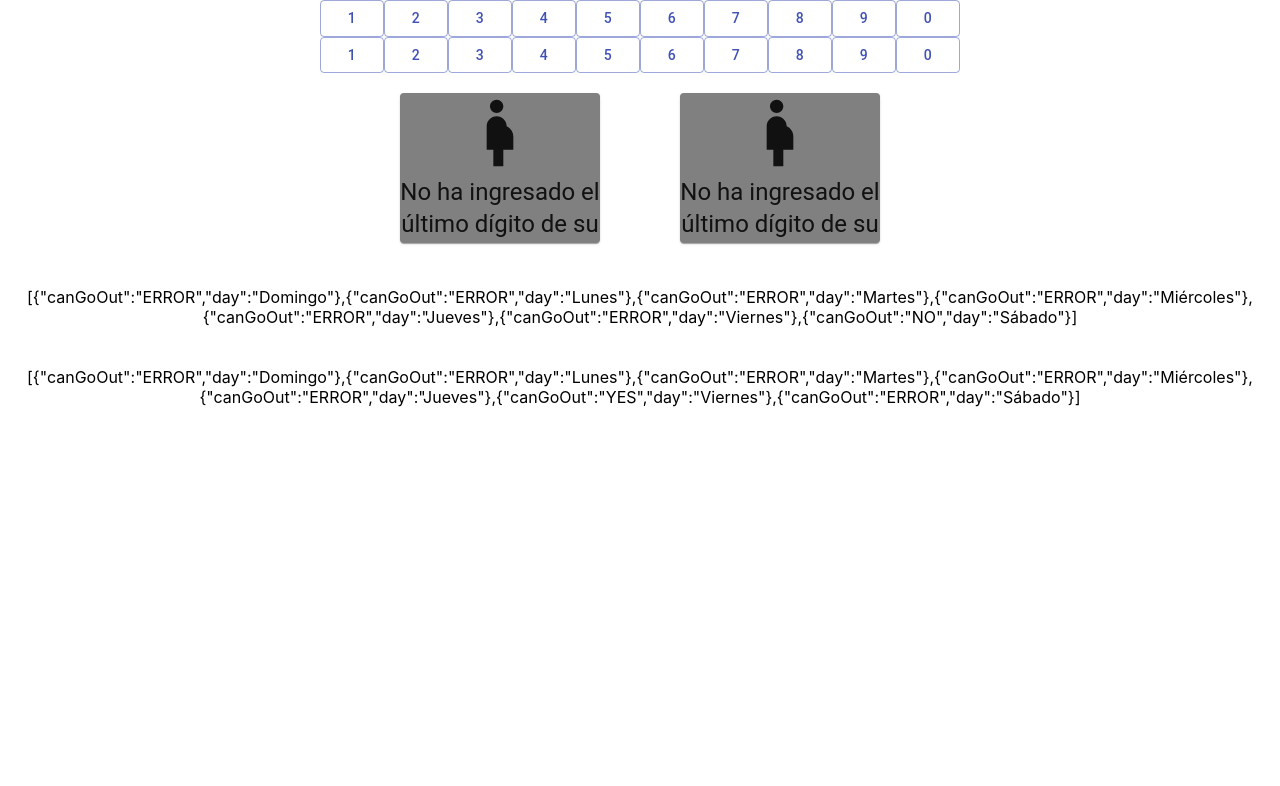
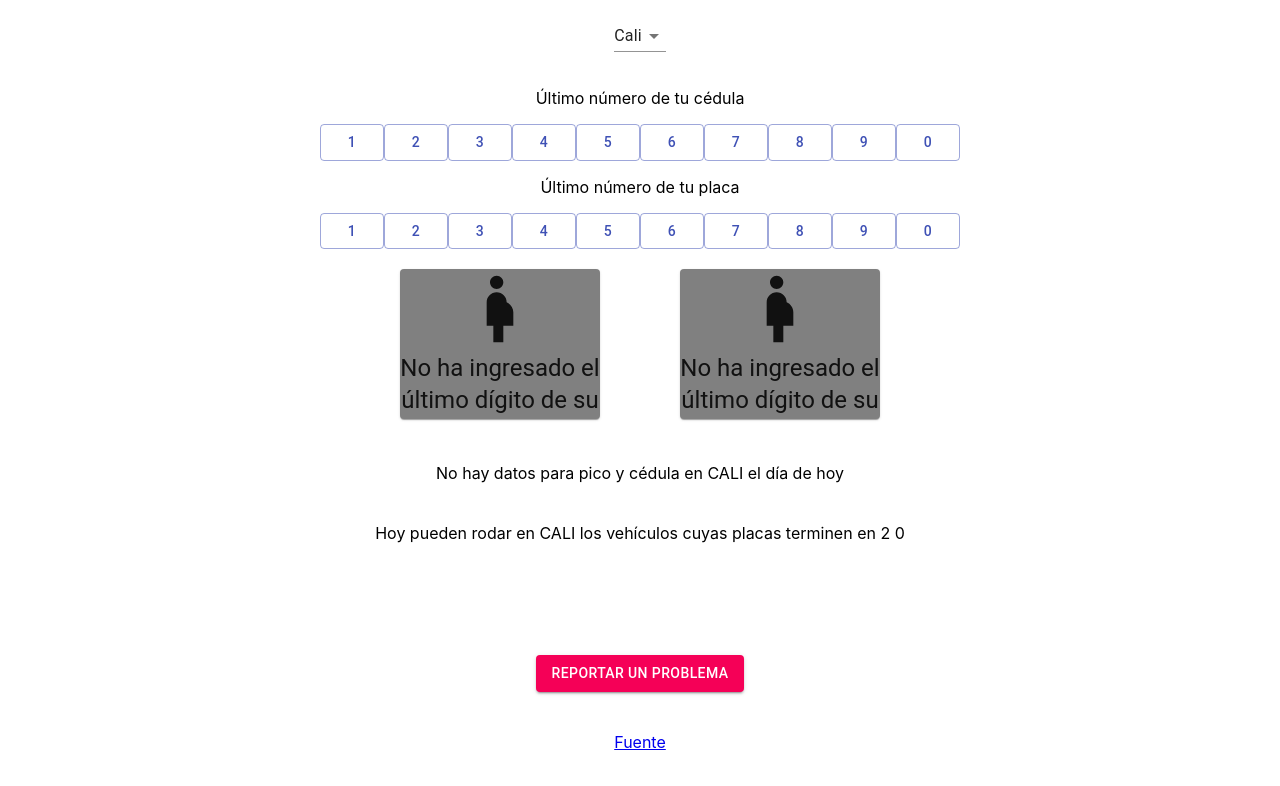
Before and after one commit to d3v0l0p3rs/picoycedula, a React (Create React App) app: page / in a window 1280 px wide. Shown: the top 786 px of the page. Built offline with nearby package versions, Linux system fonts and the light colour scheme.

Commit message:
Los cambios de andros (overwritten) + indicador de semana legible, fuente, boton de problemas

```diff
--- a/src/components/home/helpers.tsx
+++ b/src/components/home/helpers.tsx
@@ -2,8 +2,7 @@ import { Day } from './home.types'
 
 export const getCurrentDate = (date: Date = new Date()): string => {
   const d = date || new Date()
-  const ts = (n: number): string =>
-    n < 10 ? '0' + n : n >= 100 ? '' + (n - 2000) : '' + n
+  const ts = (n: number): string => (n < 10 ? '0' + n : n >= 100 ? '' + (n - 2000) : '' + n)
   const strDate = `${ts(d.getFullYear())}/${ts(d.getMonth() + 1)}/${ts(d.getDate())}`
   return strDate
 }
@@ -28,3 +27,5 @@ export const dayOfWeekString: { [n: number]: Day } = {
   6: 'Sábado',
   7: 'Domingo',
 }
+
+export const DIGITS = [1, 2, 3, 4, 5, 6, 7, 8, 9, 0]
--- a/src/components/home/home.tsx
+++ b/src/components/home/home.tsx
@@ -1,33 +1,45 @@
 import React, { useState } from 'react'
-import { pico_y_cedula, pico_y_placa } from '../../data'
-import { SetState, Entity, GoOutState, GoOutWeekState } from '../index.types'
-import { getCurrentDate, getCurrentWeek, dayOfWeekString } from './helpers'
+import { pico_y_cedula, pico_y_placa, source } from '../../data'
+import { Entity, GoOutState, GoOutWeekState, City } from '../index.types'
+import { getCurrentDate, getCurrentWeek, dayOfWeekString, DIGITS } from './helpers'
 import Button from '@material-ui/core/Button'
+import FormControl from '@material-ui/core/FormControl'
+import Select from '@material-ui/core/Select'
+import MenuItem from '@material-ui/core/MenuItem'
 import { CardComponent } from '../index'
 
-const data = { person: pico_y_cedula, vehicle: pico_y_placa }
+const data = { person: pico_y_cedula, vehicle: pico_y_placa, source: source }
 
 const setLastIDNumber = (
   lastIDNumber: number,
   entity: Entity,
-  callback: SetState,
+  city: City,
+  callbacks: {
+    day?: (canGoOut: GoOutState) => void
+    week?: (goOutWeekState: GoOutWeekState) => void
+  },
   // eslint-disable-next-line @typescript-eslint/no-unused-vars
 ) => (_: unknown) => {
-  callback(canGoOut(lastIDNumber, entity))
+  if (callbacks.day) {
+    callbacks.day(canGoOut(lastIDNumber, entity, city))
+  }
+  if (callbacks.week) {
+    callbacks.week(canGoOutWeek(lastIDNumber, entity, city))
+  }
 }
 
-const canGoOut = (lastIDNumber: number, entity: Entity, date = ''): GoOutState => {
-  const validLastIDNumbers = data[entity][date || getCurrentDate()]
+const canGoOut = (lastIDNumber: number, entity: Entity, city: City, date = ''): GoOutState => {
+  const validLastIDNumbers = data[entity][city][date || getCurrentDate()]
   if (!validLastIDNumbers) return 'ERROR'
   return validLastIDNumbers.some(v => v === lastIDNumber) ? 'YES' : 'NO'
 }
 
-const canGoOutWeek = (lastIDNumber: number, entity: Entity): GoOutWeekState => {
+const canGoOutWeek = (lastIDNumber: number, entity: Entity, city: City): GoOutWeekState => {
   const currentWeek = getCurrentWeek()
   const result: GoOutWeekState = []
   currentWeek.forEach((date, i) => {
     result.push({
-      canGoOut: canGoOut(lastIDNumber, entity, date),
+      canGoOut: canGoOut(lastIDNumber, entity, city, date),
       day: dayOfWeekString[i],
     })
   })
@@ -51,172 +63,124 @@ const messageForToday = (state: GoOutState, entity: Entity): string => {
 }
 
 const HomeComponent: React.FC = (): JSX.Element => {
-  const [canPersonGoOut, setCanPersonGoOut] = useState<GoOutState>('UNDEFINED')
-  const [canVehicleGoOut, setCanVehicleGoOut] = useState<GoOutState>('UNDEFINED')
+  const [currentCity, setCurrentCity] = useState<City>('CALI')
+  const [canPersonGoOutToday, setCanPersonGoOutToday] = useState<GoOutState>('UNDEFINED')
+  const [canPersonGoOutWeek, setCanPersonGoOutWeek] = useState<GoOutWeekState>([])
+  const [canVehicleGoOutToday, setCanVehicleGoOutToday] = useState<GoOutState>('UNDEFINED')
+  const [canVehicleGoOutWeek, setCanVehicleGoOutWeek] = useState<GoOutWeekState>([])
   return (
     <div className="App">
+      <div className="city-selector" style={{ padding: '20px' }}>
+        <FormControl>
+          <Select
+            value={currentCity}
+            onChange={e => {
+              setCurrentCity(e.target.value as City)
+            }}>
+            <MenuItem value={'CALI'}>Cali</MenuItem>
+          </Select>
+        </FormControl>
+      </div>
       <div className="person-last-id-number">
+        <p>Último número de tu cédula</p>
+        {DIGITS.map((value, index) => (
           <Button
-          onClick={setLastIDNumber(1, 'person', setCanPersonGoOut)}
+            key={index}
+            onClick={setLastIDNumber(value, 'person', currentCity, {
+              day: setCanPersonGoOutToday,
+              week: setCanPersonGoOutWeek,
+            })}
             color="primary"
             variant="outlined"
             component="span">
-          1
+            {value}
           </Button>
+        ))}
+      </div>
+      <div className="vehicle-last-id-number">
+        <p>Último número de tu placa</p>
+        {DIGITS.map((value, index) => (
           <Button
-          onClick={setLastIDNumber(2, 'person', setCanPersonGoOut)}
+            key={index}
+            onClick={setLastIDNumber(value, 'vehicle', currentCity, {
+              day: setCanVehicleGoOutToday,
+              week: setCanVehicleGoOutWeek,
+            })}
             color="primary"
             variant="outlined"
             component="span">
-          2
+            {value}
           </Button>
-        <Button
-          onClick={setLastIDNumber(3, 'person', setCanPersonGoOut)}
-          color="primary"
-          variant="outlined"
-          component="span">
-          3
-        </Button>
-        <Button
-          onClick={setLastIDNumber(4, 'person', setCanPersonGoOut)}
-          color="primary"
-          variant="outlined"
-          component="span">
-          4
-        </Button>
-        <Button
-          onClick={setLastIDNumber(5, 'person', setCanPersonGoOut)}
-          color="primary"
-          variant="outlined"
-          component="span">
-          5
-        </Button>
-        <Button
-          onClick={setLastIDNumber(6, 'person', setCanPersonGoOut)}
-          color="primary"
-          variant="outlined"
-          component="span">
-          6
-        </Button>
-        <Button
-          onClick={setLastIDNumber(7, 'person', setCanPersonGoOut)}
-          color="primary"
-          variant="outlined"
-          component="span">
-          7
-        </Button>
-        <Button
-          onClick={setLastIDNumber(8, 'person', setCanPersonGoOut)}
-          color="primary"
-          variant="outlined"
-          component="span">
-          8
-        </Button>
-        <Button
-          onClick={setLastIDNumber(9, 'person', setCanPersonGoOut)}
-          color="primary"
-          variant="outlined"
-          component="span">
-          9
-        </Button>
-        <Button
-          onClick={setLastIDNumber(0, 'person', setCanPersonGoOut)}
-          color="primary"
-          variant="outlined"
-          component="span">
-          0
-        </Button>
-      </div>
-      <div className="vehicle-last-id-number">
-        <Button
-          onClick={setLastIDNumber(1, 'vehicle', setCanVehicleGoOut)}
-          color="primary"
-          variant="outlined"
-          component="span">
-          1
-        </Button>
-        <Button
-          onClick={setLastIDNumber(2, 'vehicle', setCanVehicleGoOut)}
-          color="primary"
-          variant="outlined"
-          component="span">
-          2
-        </Button>
-        <Button
-          onClick={setLastIDNumber(3, 'vehicle', setCanVehicleGoOut)}
-          color="primary"
-          variant="outlined"
-          component="span">
-          3
-        </Button>
-        <Button
-          onClick={setLastIDNumber(4, 'vehicle', setCanVehicleGoOut)}
-          color="primary"
-          variant="outlined"
-          component="span">
-          4
-        </Button>
-        <Button
-          onClick={setLastIDNumber(5, 'vehicle', setCanVehicleGoOut)}
-          color="primary"
-          variant="outlined"
-          component="span">
-          5
-        </Button>
-        <Button
-          onClick={setLastIDNumber(6, 'vehicle', setCanVehicleGoOut)}
-          color="primary"
-          variant="outlined"
-          component="span">
-          6
-        </Button>
-        <Button
-          onClick={setLastIDNumber(7, 'vehicle', setCanVehicleGoOut)}
-          color="primary"
-          variant="outlined"
-          component="span">
-          7
-        </Button>
-        <Button
-          onClick={setLastIDNumber(8, 'vehicle', setCanVehicleGoOut)}
-          color="primary"
-          variant="outlined"
-          component="span">
-          8
-        </Button>
-        <Button
-          onClick={setLastIDNumber(9, 'vehicle', setCanVehicleGoOut)}
-          color="primary"
-          variant="outlined"
-          component="span">
-          9
-        </Button>
-        <Button
-          onClick={setLastIDNumber(0, 'vehicle', setCanVehicleGoOut)}
-          color="primary"
-          variant="outlined"
-          component="span">
-          0
-        </Button>
+        ))}
       </div>
       <div className="card-stack">
         <CardComponent
-          canGoOut={canPersonGoOut}
+          canGoOut={canPersonGoOutToday}
           entity="person"
-          text={messageForToday(canPersonGoOut, 'person')}
+          text={messageForToday(canPersonGoOutToday, 'person')}
         />
         <CardComponent
-          canGoOut={canVehicleGoOut}
+          canGoOut={canVehicleGoOutToday}
           entity="vehicle"
-          text={messageForToday(canVehicleGoOut, 'vehicle')}
+          text={messageForToday(canVehicleGoOutToday, 'vehicle')}
         />
       </div>
-      {/* Estos json son para mostrar los datos planos porque me dio pereza organizarlos */}
+
       <div style={{ padding: '20px' }}>
-        {JSON.stringify(canGoOutWeek(0, 'person'))}
+        {data['person'][currentCity][getCurrentDate()] ? (
+          <span>
+            Hoy pueden salir en {currentCity} las personas cuyos números de cédula terminen en
+            {data['person'][currentCity][getCurrentDate()].reduce((a, v) => a + ' ' + v, '')}
+          </span>
+        ) : (
+          <span>No hay datos para pico y cédula en {currentCity} el día de hoy</span>
+        )}
       </div>
+
       <div style={{ padding: '20px' }}>
-        {JSON.stringify(canGoOutWeek(0, 'vehicle'))}
+        {data['vehicle'][currentCity][getCurrentDate()] ? (
+          <span>
+            Hoy pueden rodar en {currentCity} los vehículos cuyas placas terminen en
+            {data['vehicle'][currentCity][getCurrentDate()].reduce((a, v) => a + ' ' + v, '')}
+          </span>
+        ) : (
+          <span>No hay datos para pico y placa en {currentCity} el día de hoy</span>
+        )}
+      </div>
+
+      <div style={{ padding: '10px' }}>
+        <ul>
+          {canPersonGoOutWeek.map((day, key) => (
+            <li key={key}>
+              {day.day}: {day.canGoOut === 'YES' ? '' : 'NO'} puedes salir
+            </li>
+          ))}
+        </ul>
+      </div>
+      <div style={{ padding: '10px' }}>
+        <ul>
+          {canVehicleGoOutWeek.map((day, key) => (
+            <li key={key}>
+              {day.day}: {day.canGoOut === 'YES' ? '' : 'NO'} puedes salir
+            </li>
+          ))}
+        </ul>
+      </div>
+      <div className="issues" style={{ padding: '20px' }}>
+        <Button
+          color="secondary"
+          variant="contained"
+          component="span"
+          onClick={() => {
+            alert('Tú no quieres reportar un problema :3')
+          }}>
+          Reportar un problema
+        </Button>
+      </div>
+      <div className="source" style={{ padding: '20px' }}>
+        <a target="_blank" rel="noopener noreferrer" href={data.source[currentCity]}>
+          Fuente
+        </a>
       </div>
     </div>
   )
--- a/src/components/home/home.types.tsx
+++ b/src/components/home/home.types.tsx
@@ -1,6 +1,3 @@
-export interface SetState {
-  (canGoOut: GoOutState): void
-}
 export type Entity = 'person' | 'vehicle'
 export type GoOutState = 'YES' | 'NO' | 'ERROR' | 'UNDEFINED'
 export type Day =
--- a/src/components/index.types.tsx
+++ b/src/components/index.types.tsx
@@ -1,2 +1,3 @@
 export * from './home/home.types'
 export * from './card/card.types'
+export * from '../data'
--- a/src/data.tsx
+++ b/src/data.tsx
@@ -1,9 +1,45 @@
-const pico_y_cedula: { [date: string]: number[] } = {
-  '20/08/01': [1, 3, 5, 7, 9],
+export type City = 'CALI'
+
+export const pico_y_cedula: { [city in City]: { [date: string]: number[] } } = {
+  CALI: {
+    '20/08/01': [1, 3, 5, 7, 9],
+    '20/08/02': [0, 2, 4, 6, 8],
+    '20/08/03': [1, 3, 5, 7, 9],
+    '20/08/04': [0, 2, 4, 6, 8],
+    '20/08/05': [1, 3, 5, 7, 9],
+    '20/08/06': [0, 2, 4, 6, 8],
+    '20/08/07': [1, 3, 5, 7, 9],
+    '20/08/08': [0, 2, 4, 6, 8],
+    '20/08/09': [1, 3, 5, 7, 9],
+    '20/08/10': [0, 2, 4, 6, 8],
+    '20/08/11': [1, 3, 5, 7, 9],
+    '20/08/12': [0, 2, 4, 6, 8],
+    '20/08/13': [1, 3, 5, 7, 9],
+    '20/08/14': [0, 2, 4, 6, 8],
+    '20/08/15': [1, 3, 5, 7, 9],
+    '20/08/16': [0, 2, 4, 6, 8],
+    '20/08/17': [1, 3, 5, 7, 9],
+    '20/08/18': [0, 2, 4, 6, 8],
+    '20/08/19': [1, 3, 5, 7, 9],
+    '20/08/20': [0, 2, 4, 6, 8],
+    '20/08/21': [1, 3, 5, 7, 9],
+    '20/08/22': [0, 2, 4, 6, 8],
+    '20/08/23': [1, 3, 5, 7, 9],
+    '20/08/24': [0, 2, 4, 6, 8],
+    '20/08/25': [1, 3, 5, 7, 9],
+    '20/08/26': [0, 2, 4, 6, 8],
+    '20/08/27': [1, 3, 5, 7, 9],
+    '20/08/28': [0, 2, 4, 6, 8],
+    '20/08/29': [1, 3, 5, 7, 9],
+    '20/08/30': [0, 2, 4, 6, 8],
+    '20/08/31': [1, 3, 5, 7, 9],
+  },
 }
 
-const pico_y_placa: { [date: string]: number[] } = {
-  '20/07/31': [2, 0],
+export const pico_y_placa: { [city in City]: { [date: string]: number[] } } = {
+  CALI: { '20/07/31': [2, 0] },
 }
 
-export { pico_y_cedula, pico_y_placa }
+export const source: { [city in City]: string } = {
+  CALI: 'https://www.twitch.tv/androsv',
+}
```
Also changed, not shown: .prettierrc.js. Lines whose indentation alone changed are shown as unchanged.
